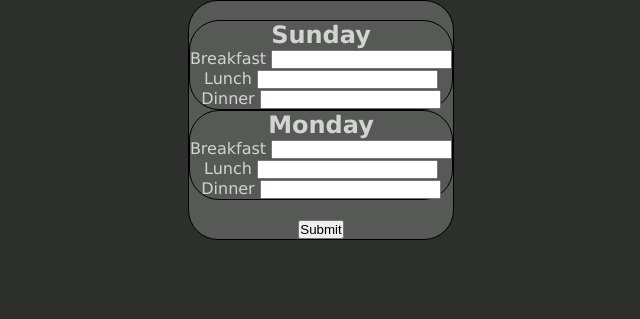
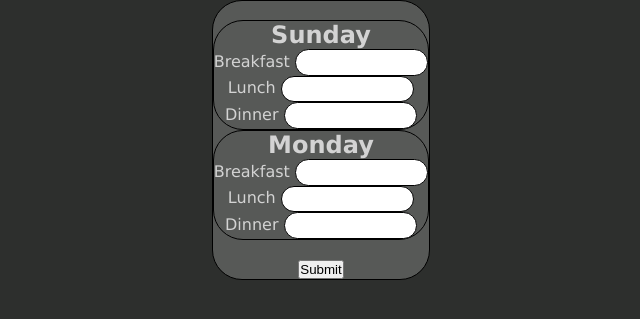
Before and after one commit to mpstaud/FlaskNutritionProject, a Flask app: page /create_meal_plan in a window 1280 px wide. Shown: the part 44-363 px from the top of the page, without its empty margins (319-959 px from the left). Run offline with Flask 3, Linux system fonts and the light colour scheme.

Commit message:
update mealplan.css

```diff
--- a/static/stylesheets/mealplan.css
+++ b/static/stylesheets/mealplan.css
@@ -16,3 +16,11 @@
     justify-content: center;
     margin: 0 auto;
 }
+
+.meal{
+    width: 10em;
+    height: 2em;
+    border-radius: 1em;
+    padding-left: 0.5em;
+    border: 1px solid black;
+}
--- a/templates/mealplan.html
+++ b/templates/mealplan.html
@@ -15,18 +15,18 @@
                 <h2>Sunday</h2>
                 <label>
                     Breakfast
-                    <input type="text">
+                    <input class="meal" type="text">
                 </label>
                 <br>
                 <label>
                     Lunch
-                    <input type="text">
+                    <input class="meal" type="text">
                 </label>
                 <br>
 
                 <label>
                     Dinner
-                    <input type="text">
+                    <input class="meal" type="text">
                 </label>
             </div>
 
@@ -34,17 +34,17 @@
                 <h2>Monday</h2>
                 <label>
                     Breakfast
-                    <input type="text">
+                    <input class="meal" type="text">
                 </label>
                 <br>
                 <label>
                     Lunch
-                    <input type="text">
+                    <input class="meal" type="text">
                 </label>
                 <br>
                 <label>
                     Dinner
-                    <input type="text">
+                    <input class="meal" type="text">
                 </label>
             </div>
             <br>
```
Also changed, not shown: 1 other file.
